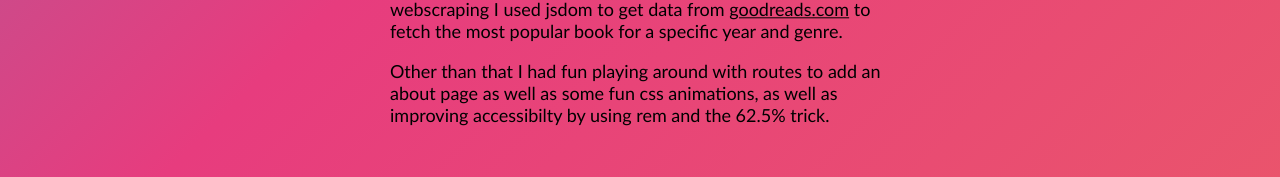
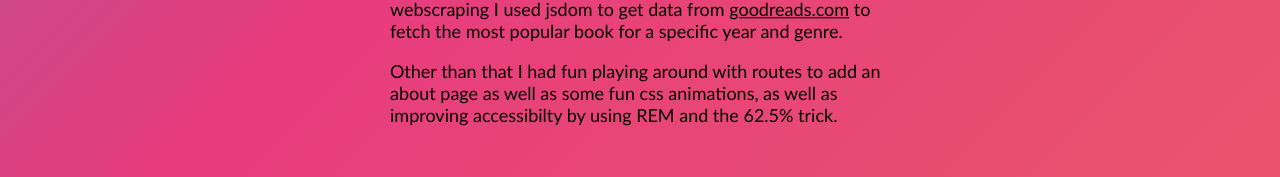
Before and after one commit to alessiasHUB/goal-tracker, a Next.js app: page /about in a window 1280 px wide. Shown: the part 346-523 px from the top of the page. Built offline with nearby package versions, Linux system fonts and the light colour scheme.

Commit message:
checking

```diff
--- a/pages/about.tsx
+++ b/pages/about.tsx
@@ -14,7 +14,7 @@ const AboutPage: React.FC = () => (
       <p>
         Other than that I had fun playing around with routes to add an about
         page as well as some fun css animations, as well as improving
-        accessibilty by using rem and the 62.5% trick.
+        accessibilty by using REM and the 62.5% trick.
       </p>
     </div>
   </div>
```
